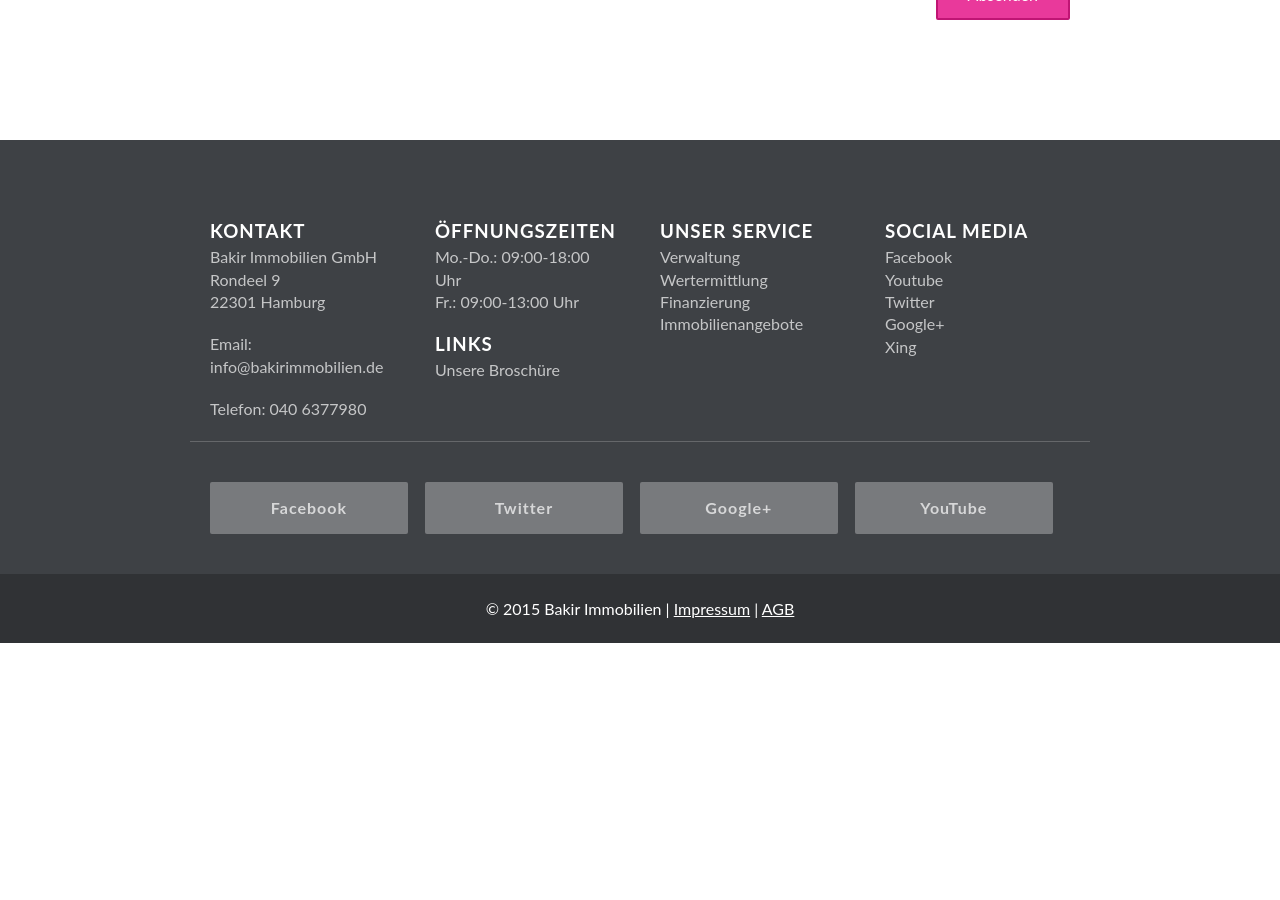
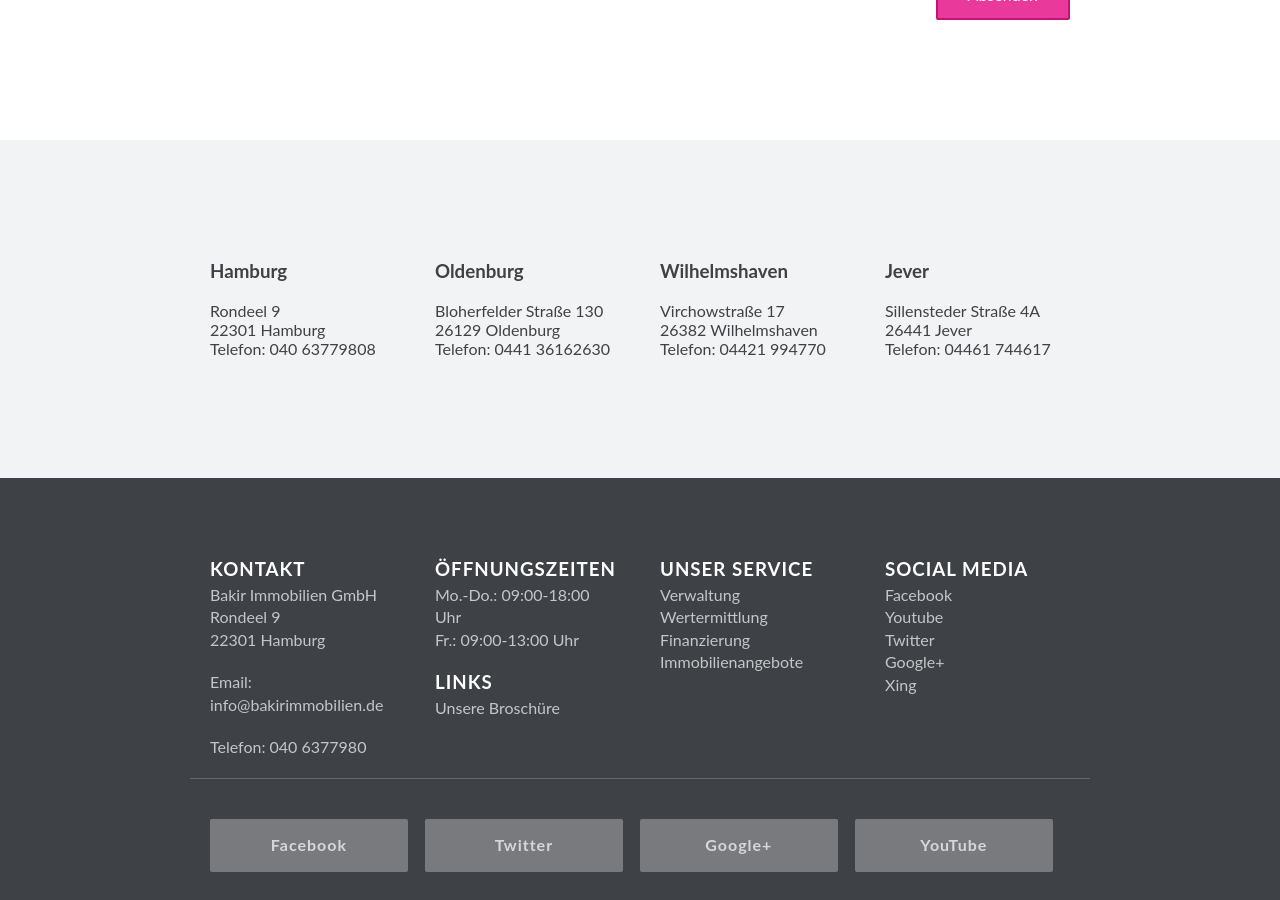
Before and after one commit to bakirnetwork/bakirimmobilien_de, a Jekyll site: the page built from _pages/index.html, in a window 1280 px wide and 900 px high, scrolled down 3303 px. Built offline with Jekyll 4.4.1, drawn with Linux system fonts in a browser that asks for light colours; nearby versions of some CDN libraries; some web fonts are replaced; before the commit the page ends 3946 px from its top, so only the background shows below that.

Commit message:
Unternehmensstandorte hinzugefügt

```diff
--- /dev/null
+++ b/_includes/standorte.html
@@ -0,0 +1,26 @@
+<div class="row">
+	<div class="col span-3">
+		<h3>Hamburg</h3>
+		Rondeel 9<br>
+		22301 Hamburg<br>
+		Telefon: 040 63779808
+	</div>
+	<div class="col span-3">
+		<h3>Oldenburg</h3>
+		Bloherfelder Straße 130<br>
+		26129 Oldenburg<br>
+		Telefon: 0441 36162630
+	</div>
+	<div class="col span-3">
+		<h3>Wilhelmshaven</h3>
+		Virchowstraße 17<br>
+		26382 Wilhelmshaven<br>
+		Telefon: 04421 994770
+	</div>
+	<div class="col span-3">
+		<h3>Jever</h3>
+		Sillensteder Straße 4A<br>
+		26441 Jever<br>
+		Telefon: 04461 744617
+	</div>
+</div>
--- a/_pages/index.html
+++ b/_pages/index.html
@@ -13,3 +13,4 @@ permalink: /
 		</div>
 	</div>
 </section>
+<section class="marketing standorte">{% include standorte.html %}</section>
```
